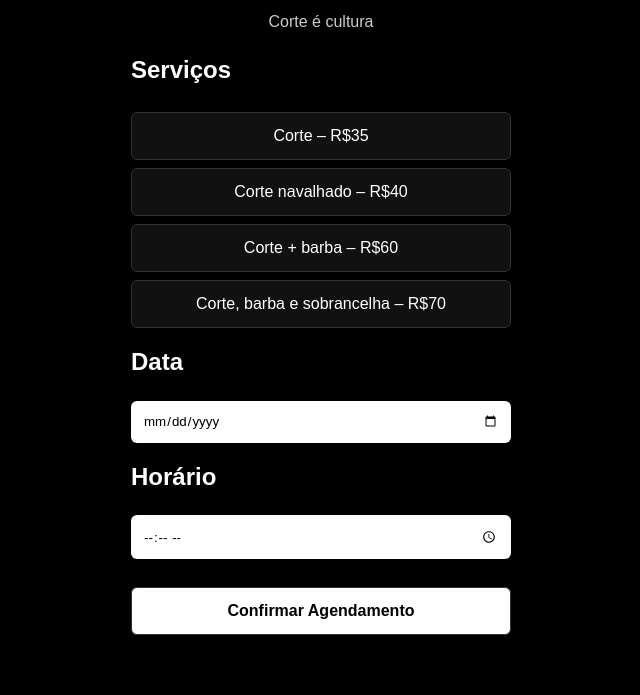
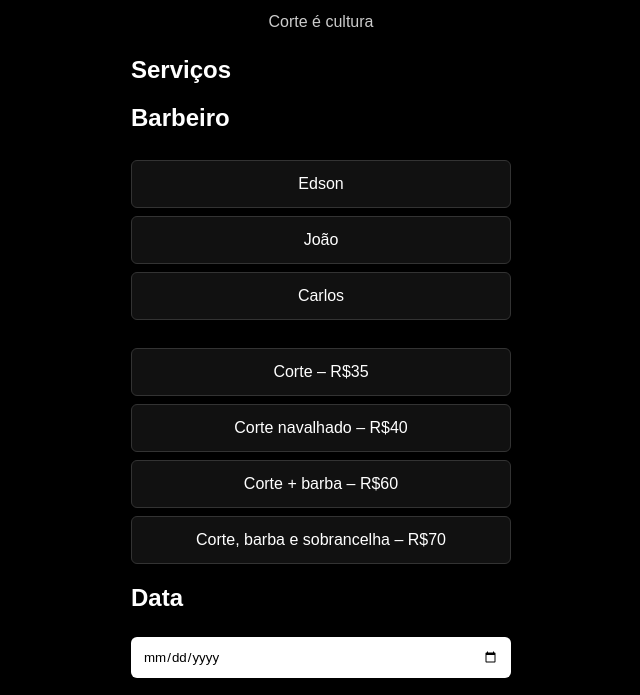
Before and after one commit to Edsonfadez/Barbearia-Fadezz-, a plain HTML site: page index.html in a window 1280 px wide. Shown: the part 99-794 px from the top of the page, without its empty margins (319-959 px from the left). Drawn offline with Linux system fonts and the light colour scheme.

Commit message:
Update index.html

```diff
--- a/index.html
+++ b/index.html
@@ -13,9 +13,14 @@
 
   <h1>Barbearia Fadez</h1>
   <p class="slogan">Corte é cultura</p>
-
+<section>
+  <h2>Serviços</h2>
     <section>
-      <h2>Serviços</h2>
+  <h2>Barbeiro</h2>
+  <button onclick="selecionarBarbeiro('Edson')">Edson</button>
+  <button onclick="selecionarBarbeiro('João')">João</button>
+  <button onclick="selecionarBarbeiro('Carlos')">Carlos</button>
+</section>
       <button onclick="selecionarServico('Corte',35)">Corte – R$35</button>
       <button onclick="selecionarServico('Corte navalhado',40)">Corte navalhado – R$40</button>
       <button onclick="selecionarServico('Corte + barba',60)">Corte + barba – R$60</button>
```
